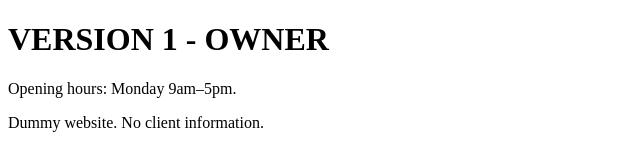
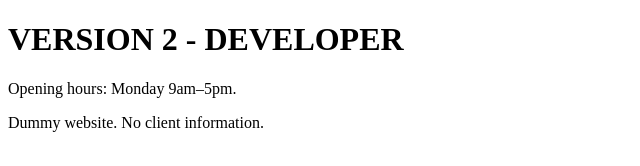
Before and after one commit to OrangUtan2288237373/scweb-public-handover-test, a plain HTML site: page index.html in a window 1280 px wide. Shown: the whole page, without its empty margins (0-640 px from the left). Drawn offline with Linux system fonts and the light colour scheme.

Commit message:
Developer deployment test

```diff
--- a/index.html
+++ b/index.html
@@ -7,7 +7,7 @@
   <title>SCWeb handover test</title>
 </head>
 <body>
-  <h1>VERSION 1 - OWNER</h1>
+  <h1>VERSION 2 - DEVELOPER</h1>
   <p>Opening hours: Monday 9am–5pm.</p>
   <p>Dummy website. No client information.</p>
 </body>
```
